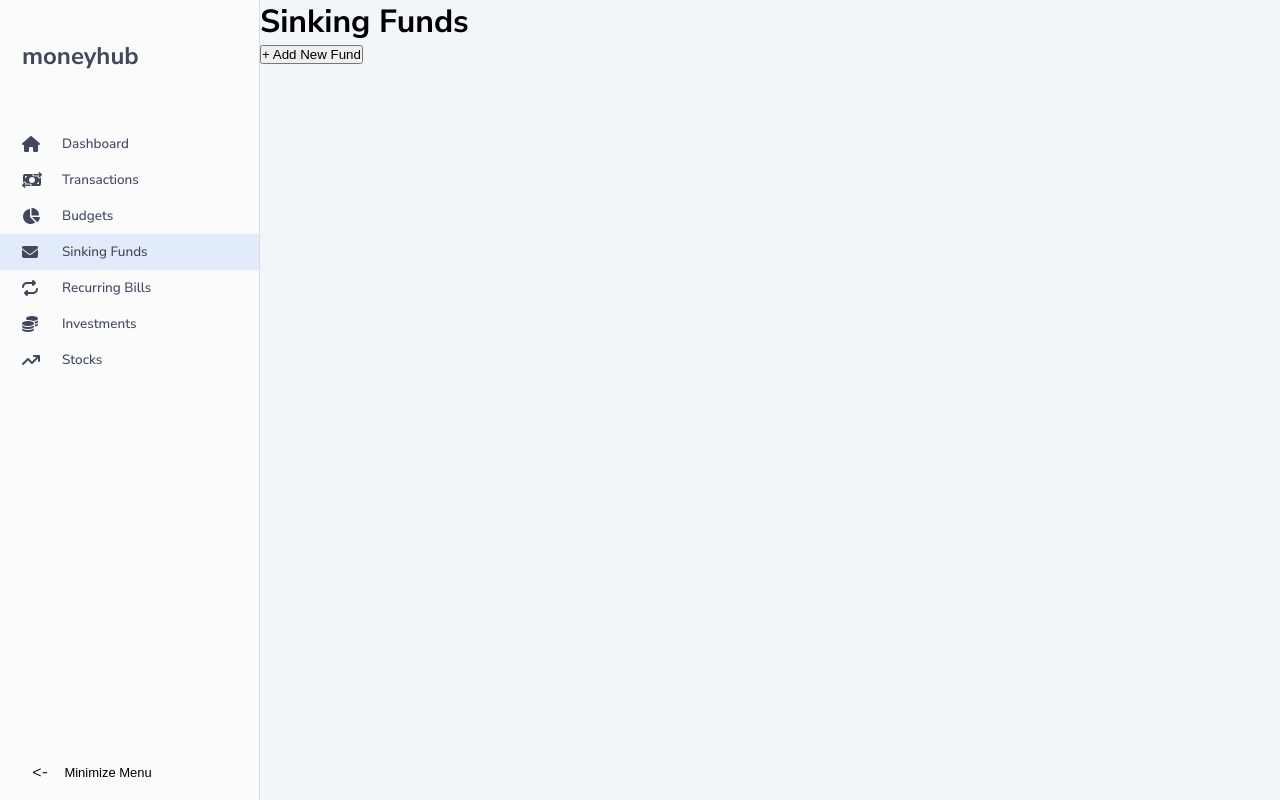
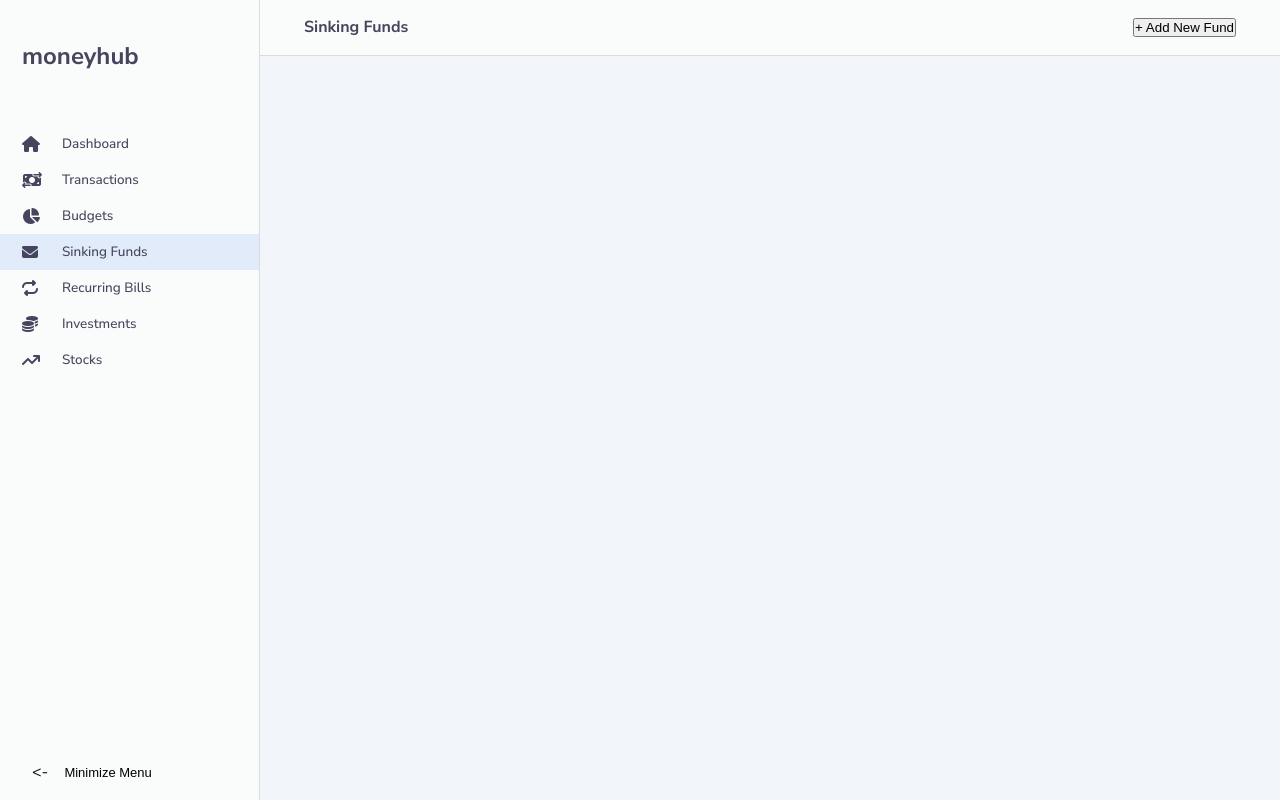
Before and after one commit to eddiemaceda11/moneyhub-v2, an Angular app: page /sinking-funds in a window 1280 px wide. Built offline with nearby package versions, Linux system fonts and the light colour scheme.

Commit message:
Add the Sinking Funds :host and header styles

```diff
--- a/src/app/main/sinking-funds/sinking-funds.component.scss
+++ b/src/app/main/sinking-funds/sinking-funds.component.scss
@@ -0,0 +1,34 @@
+:host {
+  display: flex;
+  flex-direction: column;
+  flex: 1;
+  min-width: 0; // allow it to shrink correctly
+  height: auto;
+  box-sizing: border-box;
+  width: 100%;
+  background-color: inherit;
+  overflow: scroll;
+
+  .sinking-funds__header {
+    display: flex;
+    align-items: center;
+    justify-content: space-between;
+    width: 100%;
+    // max-width: 1060px;
+    height: 56px;
+    min-height: 56px;
+    padding: 8px 44px;
+    background-color: var(--secondary-bg-beige);
+    border-bottom: 1px solid var(--primary-border);
+    position: sticky;
+
+    h1 {
+      font-size: 16px;
+      color: var(--primary-dark-navy);
+      line-height: 120%;
+    }
+
+    button {
+    }
+  }
+}
```
